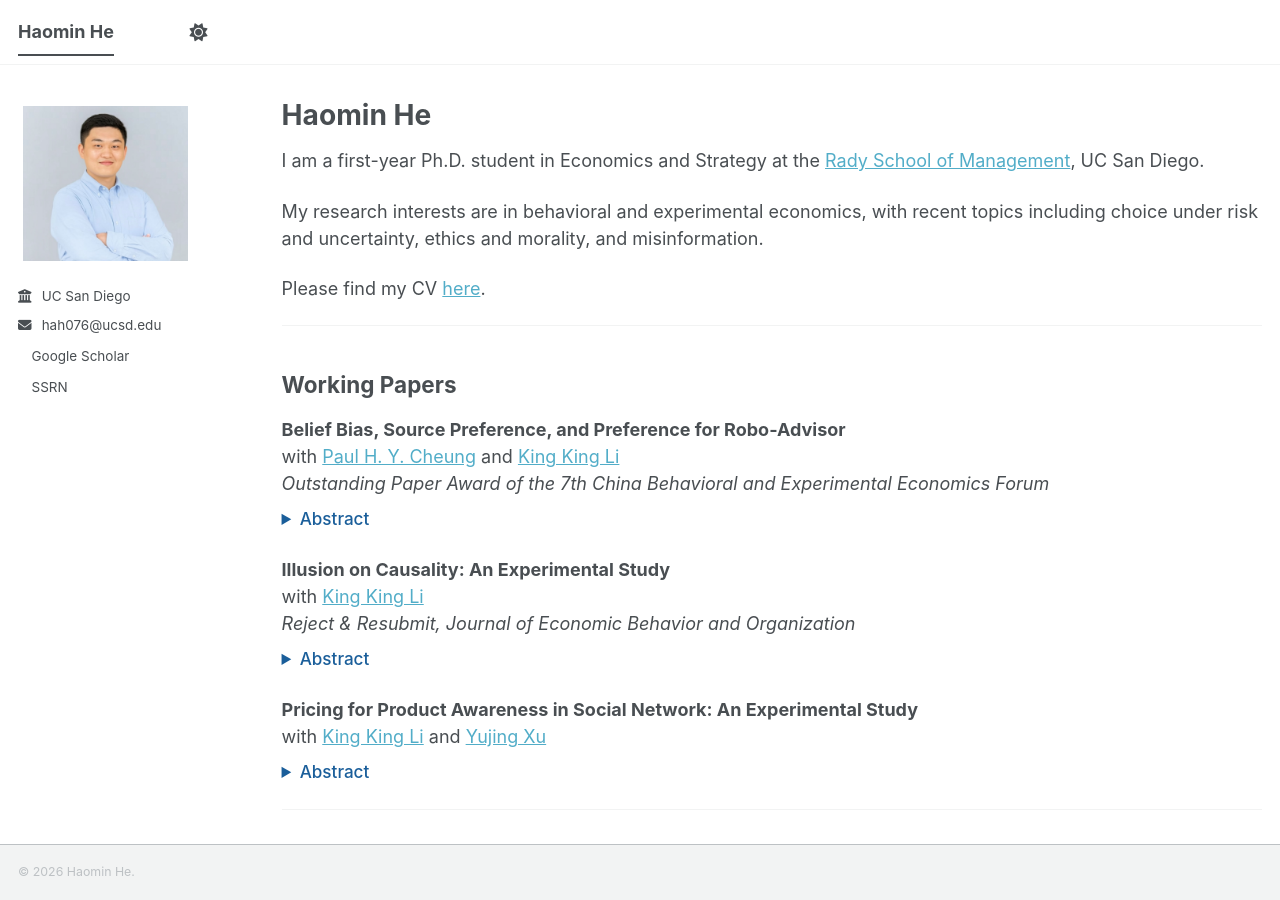
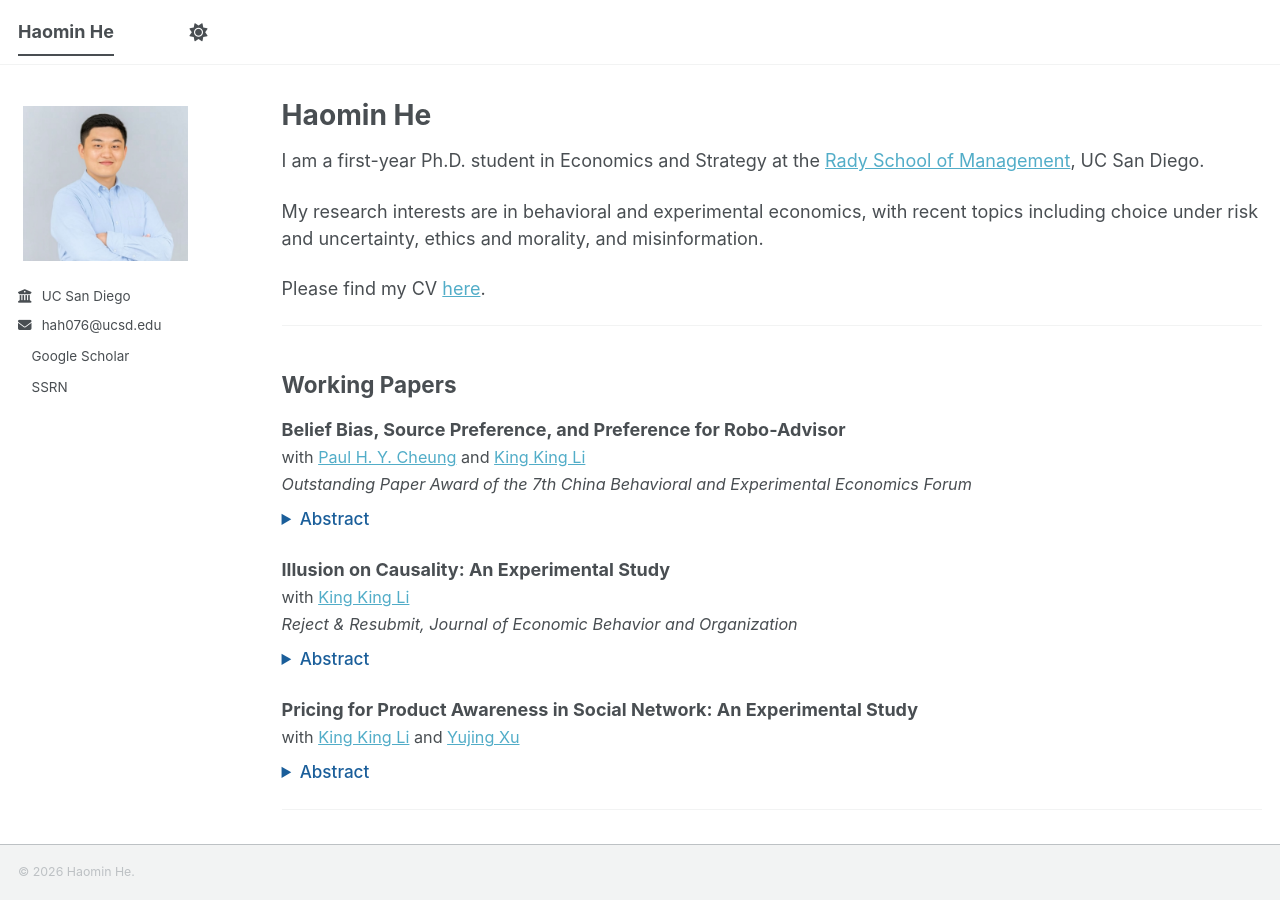
Before and after one commit to haomin-he/haomin-he.github.io, a Jekyll site: the page built from _pages/about.md, in a window 1280 px wide and 900 px high. Built offline with Jekyll 4.4.1, drawn with Linux system fonts in a browser that asks for light colours; a script bundle is joined from its source files by our own code; a style sheet for code colours, icons or effects is not loaded.

Commit message:
Update about.md

```diff
--- a/_pages/about.md
+++ b/_pages/about.md
@@ -34,9 +34,8 @@ Please find my CV <a href="../assets/CV_Haomin_202611.pdf" target="_blank" rel="
 ## Working Papers
 
 **Belief Bias, Source Preference, and Preference for Robo-Advisor**<br>
-with <a href="https://www.paulcheung.net/" target="_blank" rel="noopener noreferrer">Paul H. Y. Cheung</a> and <a href="https://likklab.com/" target="_blank" rel="noopener noreferrer">King King Li</a>
-<br>
-*Outstanding Paper Award of the 7th China Behavioral and Experimental Economics Forum*
+<span style="font-size: 0.9em;">with <a href="https://www.paulcheung.net/" target="_blank" rel="noopener noreferrer">Paul H. Y. Cheung</a> and <a href="https://likklab.com/" target="_blank" rel="noopener noreferrer">King King Li</a></span><br>
+<em style="font-size: 0.9em;">Outstanding Paper Award of the 7th China Behavioral and Experimental Economics Forum</em>
 
 <details>
   <summary>Abstract</summary>
@@ -46,9 +45,8 @@ with <a href="https://www.paulcheung.net/" target="_blank" rel="noopener norefer
 </details>
 
 **Illusion on Causality: An Experimental Study**<br>
-with <a href="https://likklab.com/" target="_blank" rel="noopener noreferrer">King King Li</a>
-<br>
-*Reject & Resubmit, Journal of Economic Behavior and Organization*
+<span style="font-size: 0.9em;">with <a href="https://likklab.com/" target="_blank" rel="noopener noreferrer">King King Li</a></span><br>
+<em style="font-size: 0.9em;">Reject & Resubmit, Journal of Economic Behavior and Organization</em>
 
 <details>
   <summary>Abstract</summary>
@@ -58,7 +56,7 @@ with <a href="https://likklab.com/" target="_blank" rel="noopener noreferrer">Ki
 </details>
 
 **Pricing for Product Awareness in Social Network: An Experimental Study**<br>
-with <a href="https://likklab.com/" target="_blank" rel="noopener noreferrer">King King Li</a> and <a href="https://yujingxu.weebly.com/" target="_blank" rel="noopener noreferrer">Yujing Xu</a>
+<span style="font-size: 0.9em;">with <a href="https://likklab.com/" target="_blank" rel="noopener noreferrer">King King Li</a> and <a href="https://yujingxu.weebly.com/" target="_blank" rel="noopener noreferrer">Yujing Xu</a></span>
 
 <details>
   <summary>Abstract</summary>
@@ -72,16 +70,19 @@ with <a href="https://likklab.com/" target="_blank" rel="noopener noreferrer">Ki
 ## Work in Progress
 
 **News Enrichment with AI**<br>
-with Yoonjeong Park and <a href="https://sites.google.com/site/martaserragarcia/" target="_blank" rel="noopener noreferrer">Marta Serra-Garcia</a>
+<span style="font-size: 0.9em;">with Yoonjeong Park and <a href="https://sites.google.com/site/martaserragarcia/" target="_blank" rel="noopener noreferrer">Marta Serra-Garcia</a></span>
+
 <br>
 
 **Learning from Peers and AI**<br>
-with <a href="https://sarthakjoshi.net/" target="_blank" rel="noopener noreferrer">Sarthak Joshi</a> and <a href="https://www.manshukhanna.com/" target="_blank" rel="noopener noreferrer">Manshu Khanna</a>
+<span style="font-size: 0.9em;">with <a href="https://sarthakjoshi.net/" target="_blank" rel="noopener noreferrer">Sarthak Joshi</a> and <a href="https://www.manshukhanna.com/" target="_blank" rel="noopener noreferrer">Manshu Khanna</a></span>
+
 <br>
 
 **Motivational Karmic Investment**<br>
-with <a href="https://www.paulcheung.net/" target="_blank" rel="noopener noreferrer">Paul H. Y. Cheung</a> and <a href="https://sbus.hsu.edu.hk/biography/dr-li-king-king/" target="_blank" rel="noopener noreferrer">King King Li</a>
+<span style="font-size: 0.9em;">with <a href="https://www.paulcheung.net/" target="_blank" rel="noopener noreferrer">Paul H. Y. Cheung</a> and <a href="https://sbus.hsu.edu.hk/biography/dr-li-king-king/" target="_blank" rel="noopener noreferrer">King King Li</a></span>
+
 <br>
 
 **Why Do Economists Adhere to the Practice of Alphabetical Author Ordering? Theory and Experimental Evidence**<br>
-with <a href="https://www.ln.edu.hk/econ/people/faculty-economics/professor-fan-cheng-ze-simon" target="_blank" rel="noopener noreferrer">Simon Fan</a>, <a href="https://likklab.com/" target="_blank" rel="noopener noreferrer">King King Li</a>, <a href="https://sites.google.com/site/econyupang/home?authuser=0" target="_blank" rel="noopener noreferrer">Yu Pang</a>, and <a href="https://kangrong.weebly.com/" target="_blank" rel="noopener noreferrer">Kang Rong</a>
+<span style="font-size: 0.9em;">with <a href="https://www.ln.edu.hk/econ/people/faculty-economics/professor-fan-cheng-ze-simon" target="_blank" rel="noopener noreferrer">Simon Fan</a>, <a href="https://likklab.com/" target="_blank" rel="noopener noreferrer">King King Li</a>, <a href="https://sites.google.com/site/econyupang/home?authuser=0" target="_blank" rel="noopener noreferrer">Yu Pang</a>, and <a href="https://kangrong.weebly.com/" target="_blank" rel="noopener noreferrer">Kang Rong</a></span>
```
